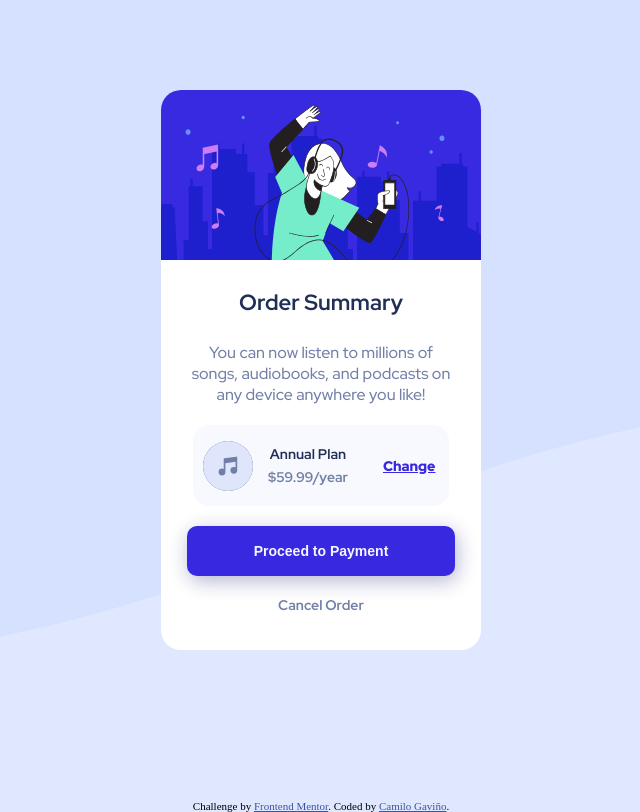
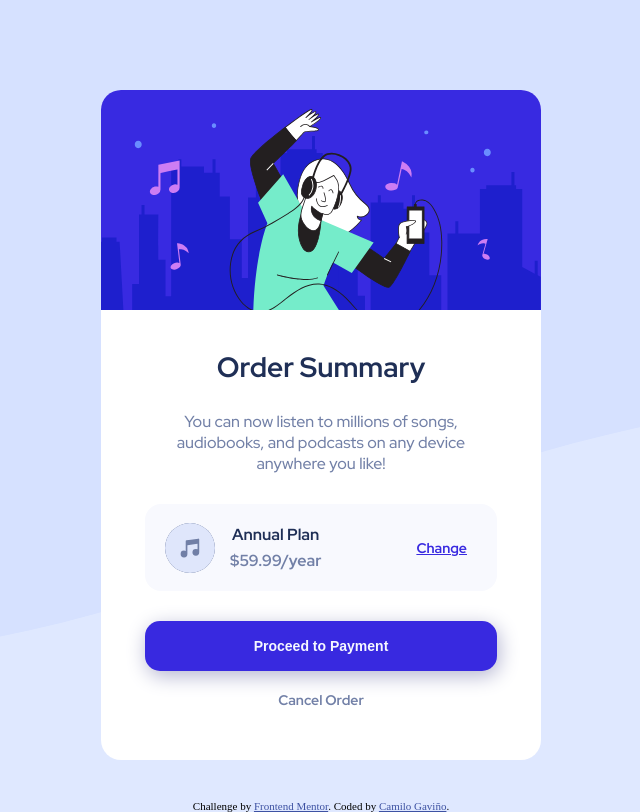
Before and after one commit to CamiloGav/orderSummary, a plain HTML site: page index.html in a window 1280 px wide. Shown: the whole page, without its empty margins (319-959 px from the left). Drawn offline with Linux system fonts and the light colour scheme.

Commit message:
adaptation to laptop

```diff
--- a/index.html
+++ b/index.html
@@ -5,6 +5,7 @@
   <meta name="viewport" content="width=device-width, initial-scale=1.0"> <!-- displays site properly based on user's device -->
   <link rel="icon" type="image/png" sizes="32x32" href="./images/favicon-32x32.png">
   <link rel="stylesheet" href="./styles.css">
+  <link rel="stylesheet" media="(min-width: 800px)" href="./laptop.css" />
   <link rel="preconnect" href="https://fonts.googleapis.com">
   <link rel="preconnect" href="https://fonts.gstatic.com" crossorigin>
   <link href="https://fonts.googleapis.com/css2?family=Red+Hat+Display:wght@500;700;900&display=swap" rel="stylesheet">
@@ -27,11 +28,11 @@
           <p>Annual Plan</p>
           <p>$59.99/year</p>
         </div>
-        <a href="">Change</a>
+        <a href="/">Change</a>
       </div>
       <div class="card-container-buttons">
         <button>Proceed to Payment</button>
-        <a href="">Cancel Order</a>
+        <a href="/">Cancel Order</a>
       </div>
     </section>
   </main>
--- /dev/null
+++ b/laptop.css
@@ -0,0 +1,31 @@
+.card-container {
+    width: 440px;
+    height: 670px;
+}
+.card-container-img img{
+    height: 220px;
+}
+.card-container-text h3 {
+    margin: 35px 0 25px;
+    font-size: 2.8rem;
+    font-size: 900;
+}
+.card-container-text p {
+    padding: 0 40px;
+}
+.card-container-plan {
+    margin: 30px auto;
+    padding: 15px 20px;
+}
+.card-container-plan p {
+    margin: 5px 25px 5px 15px;
+    font-size: 1.6rem;
+}
+.card-container-plan a {
+    font-weight: 700;
+    font-size: 1.4rem;
+    padding-left: 70px;
+}
+.card-container-buttons {
+    width: 80%;
+}
--- a/styles.css
+++ b/styles.css
@@ -20,7 +20,7 @@ html {
     background: #dfe8ff;
     background-image: url(./images/pattern-background-mobile.svg);
     background-repeat: no-repeat;
-    background-size: contain;
+    background-size: 100%;
     justify-content: center;
     padding: 90px 0;
     font-family: 'Red Hat Display', sans-serif;
@@ -90,7 +90,7 @@ html {
     width: 100%;
     height: 50px;
     border: none;
-    border-radius: 10px;
+    border-radius: 15px;
     background: var(--bright-blue);
     color: var(--very-pale-blue);
     font-size: 1.4rem;
```
